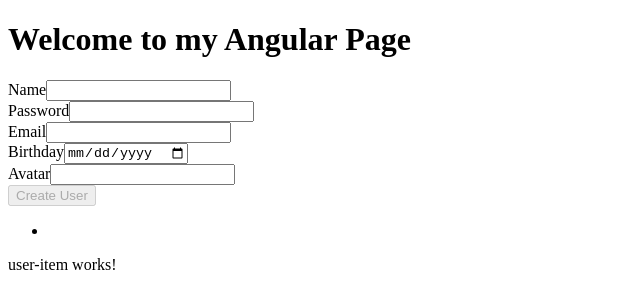
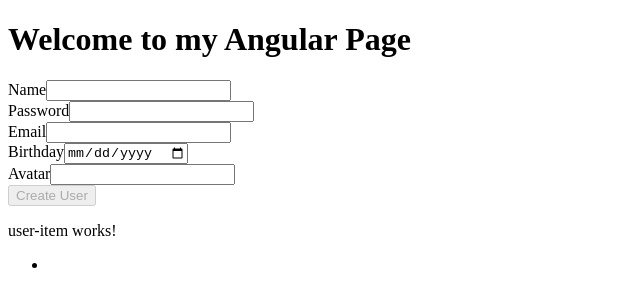
Before and after one commit to mario1velasco/lab-angular-form, an Angular app: page / in a window 1280 px wide. Shown: the top 308 px of the page, without its empty margins (0-640 px from the left). Built offline with nearby package versions, Linux system fonts and the light colour scheme.

Commit message:
Feat: Pass user to another component works

```diff
--- a/src/app/components/users/user-form/user-form.component.html
+++ b/src/app/components/users/user-form/user-form.component.html
@@ -38,14 +38,6 @@
   <button type="submit" [disabled]="!userForm.valid">Create User</button>
 </form>
 
-<ul>
-  <li>
-    <p>{{user.name}}</p>
-    <p>{{user.password}}</p>
-    <p>{{user.email}}</p>
-    <p>{{user.birthday}}</p>
-    <p>{{user.avatar}}</p>
-  </li>
-</ul>
 
-<app-user-item></app-user-item>
+
+<app-user-item [user]=user></app-user-item>
--- a/src/app/components/users/user-item/user-item.component.html
+++ b/src/app/components/users/user-item/user-item.component.html
@@ -1,3 +1,13 @@
 <p>
   user-item works!
 </p>
+
+<ul>
+  <li>
+    <p>{{user.name}}</p>
+    <p>{{user.password}}</p>
+    <p>{{user.email}}</p>
+    <p>{{user.birthday}}</p>
+    <p>{{user.avatar}}</p>
+  </li>
+</ul>
--- a/src/app/components/users/user-item/user-item.component.ts
+++ b/src/app/components/users/user-item/user-item.component.ts
@@ -1,15 +1,12 @@
-import { Component, OnInit } from '@angular/core';
+import { Component, Input } from '@angular/core';
+import { User } from './../../../shared/models/user.model';
 
 @Component({
   selector: 'app-user-item',
   templateUrl: './user-item.component.html',
   styleUrls: ['./user-item.component.css']
 })
-export class UserItemComponent implements OnInit {
-
-  constructor() { }
-
-  ngOnInit() {
-  }
+export class UserItemComponent {
+  @Input() user: User = new User();
 
 }
```
